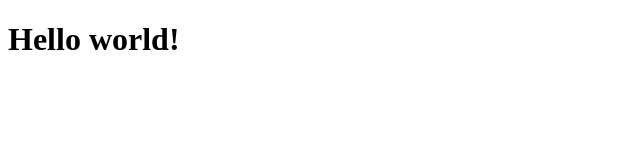
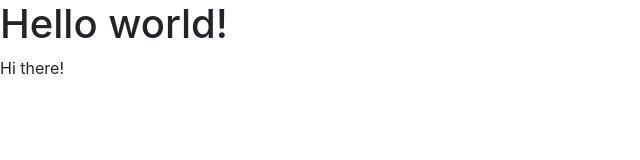
Before and after one commit to serabutantekno/refactoryid-flask, a plain HTML site: page app/static/index.html in a window 1280 px wide. Shown: the whole page, without its empty margins (0-640 px from the left). Drawn offline with nearby package versions, Linux system fonts and the light colour scheme.

Commit message:
add bootstrap

```diff
--- a/app/static/index.html
+++ b/app/static/index.html
@@ -5,8 +5,11 @@
     <meta http-equiv="X-UA-Compatible" content="IE=edge">
     <meta name="viewport" content="width=device-width, initial-scale=1.0">
     <title>My Flask App</title>
+    <link href="assets/node_modules/bootstrap/dist/css/bootstrap.css" rel="stylesheet">
 </head>
 <body>
     <h1>Hello world!</h1>
+    <p>Hi there!</p>
+    <script src="assets/node_modules/bootstrap/dist/js/bootstrap.js"></script>
 </body>
 </html>
```
Also changed, not shown: app/static/assets/package.json (added, +11 -0 lines), 1 other file.
